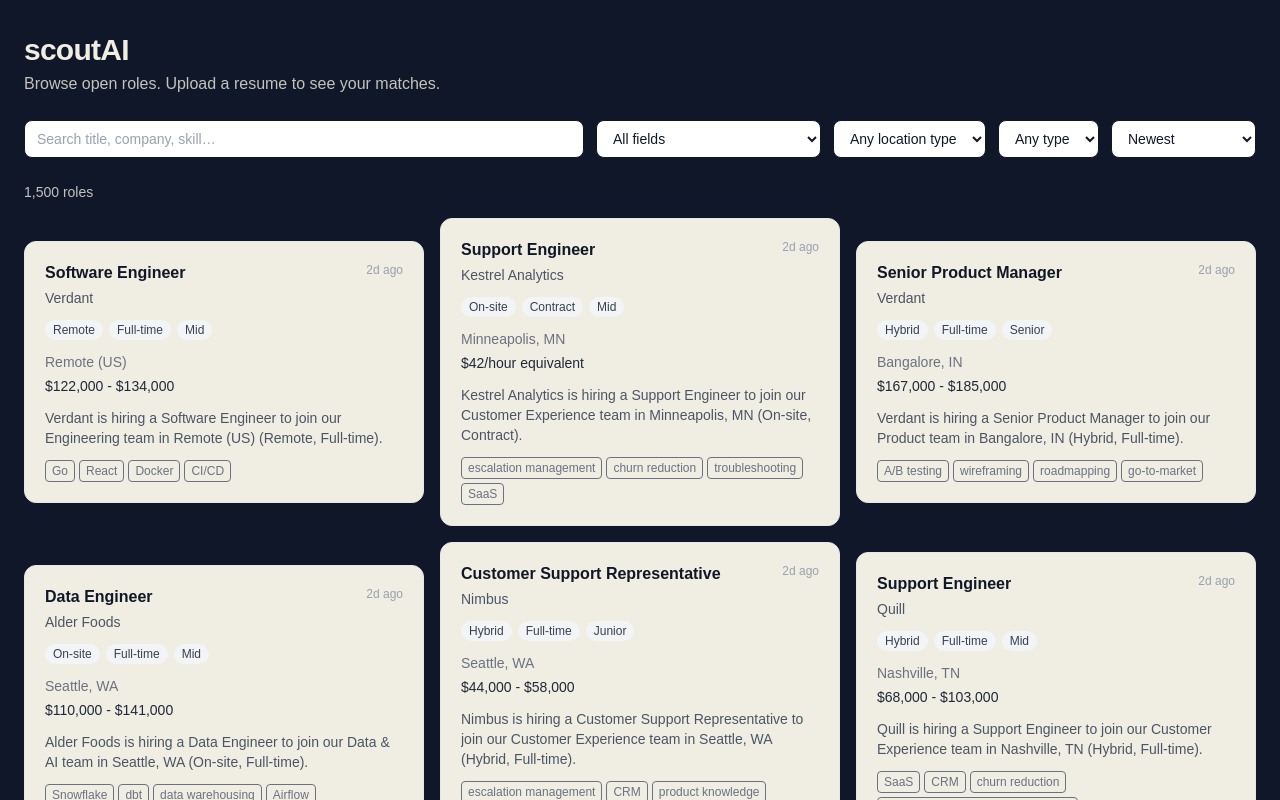
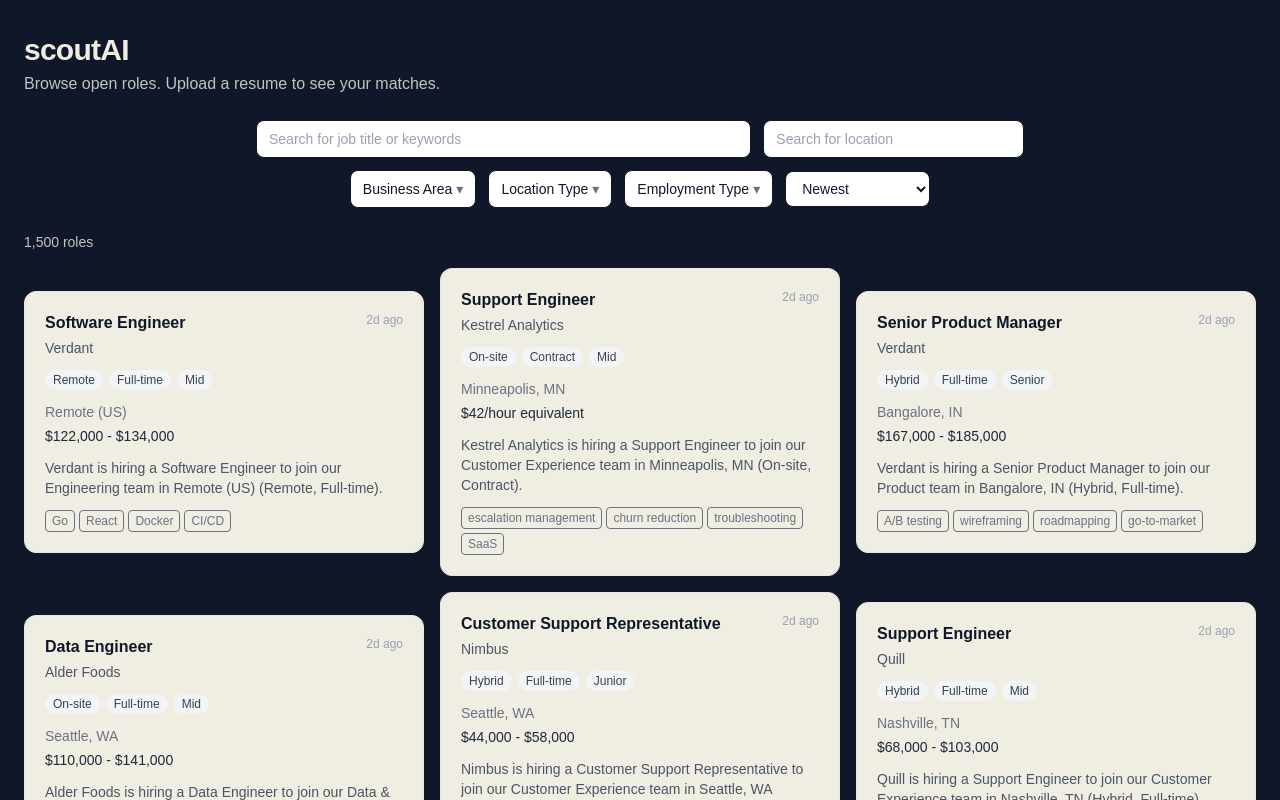
Before and after one commit to MeenakshiMadhu/scoutAI, a Next.js app: page / in a window 1280 px wide. Shown: the top 800 px of the page. Built offline with nearby package versions, Linux system fonts and the light colour scheme.

Commit message:
fixed multiple filter options

```diff
--- a/src/app/api/jobs/route.ts
+++ b/src/app/api/jobs/route.ts
@@ -9,12 +9,19 @@
   let results: Job[] = JOBS;
 
   // ---- structured filters ----
-  const family = p.get("family");
-  const locType = p.get("location_type");
-  const emp = p.get("employment_type");
-  if (family) results = results.filter((j) => j.role_family === family);
-  if (locType) results = results.filter((j) => j.location_type === locType);
-  if (emp) results = results.filter((j) => j.employment_type === emp);
+  const families = p.get("family")?.split(",").filter(Boolean) ?? [];
+  const locTypes = p.get("location_type")?.split(",").filter(Boolean) ?? [];
+  const emps = p.get("employment_type")?.split(",").filter(Boolean) ?? [];
+  const loc = p.get("loc")?.toLowerCase().trim();
+
+  if (families.length)
+    results = results.filter((j) => families.includes(j.role_family));
+  if (locTypes.length)
+    results = results.filter((j) => locTypes.includes(j.location_type));
+  if (emps.length)
+    results = results.filter((j) => emps.includes(j.employment_type));
+  if (loc)
+    results = results.filter((j) => j.location.toLowerCase().includes(loc));
 
   // ---- text search (multi-word, description included, title-priority) ----
   const q = p.get("q")?.toLowerCase().trim();
@@ -27,7 +34,6 @@
       const haystack = [
         j.title,
         j.company,
-        j.location,
         j.department,
         j.skills.join(" "),
         j.description,
--- a/src/app/page.tsx
+++ b/src/app/page.tsx
@@ -2,6 +2,7 @@
 import { useEffect, useState } from "react";
 import JobCard from "@/components/JobCard";
 import JobDetail from "@/components/JobDetail";
+import MultiSelect from "@/components/MultiSelect";
 import { FAMILIES, LOCATION_TYPES, EMPLOYMENT_TYPES, Job } from "@/lib/store";
 
 export default function Home() {
@@ -16,28 +17,28 @@
   const [resumeUploaded] = useState(false);
 
   const [q, setQ] = useState("");
-  const [family, setFamily] = useState("");
-  const [locType, setLocType] = useState("");
-  const [emp, setEmp] = useState("");
+  const [loc, setLoc] = useState("");
+  const [family, setFamily] = useState<string[]>([]);
+  const [locType, setLocType] = useState<string[]>([]);
+  const [emp, setEmp] = useState<string[]>([]);
   const [sort, setSort] = useState("newest");
 
   // reset to page 0 whenever a filter or sort changes
   useEffect(() => {
     setPage(0);
-  }, [q, family, locType, emp, sort]);
+  }, [q, loc, family, locType, emp, sort]);
 
   useEffect(() => {
     const t = setTimeout(async () => {
-      // debounce so typing in search doesn't spam the API
       setLoading(true);
       const params = new URLSearchParams();
       if (q) params.set("q", q);
-      if (family) params.set("family", family);
-      if (locType) params.set("location_type", locType);
-      if (emp) params.set("employment_type", emp);
+      if (loc) params.set("loc", loc);
+      if (family.length) params.set("family", family.join(","));
+      if (locType.length) params.set("location_type", locType.join(","));
+      if (emp.length) params.set("employment_type", emp.join(","));
       params.set("sort", sort);
       params.set("page", String(page));
-
       const d = await fetch(`/api/jobs?${params}`).then((r) => r.json());
       setJobs(d.jobs);
       setTotal(d.total);
@@ -45,7 +46,7 @@
       setLoading(false);
     }, 250);
     return () => clearTimeout(t);
-  }, [q, family, locType, emp, sort, page]);
+  }, [q, loc, family.join(","), locType.join(","), emp.join(","), sort, page]);
 
   const selectClass =
     "border rounded-lg px-3 py-2 text-sm bg-white text-gray-900";
@@ -60,49 +61,44 @@
       </header>
 
       {/* controls */}
-      <div className="flex flex-wrap gap-3 mb-6">
+      <div className="flex flex-col gap-3 mb-6 items-center">
+        {/* row 1: search fields, centered, keyword 2x location */}
+        <div className="flex flex-wrap gap-3 justify-center w-full max-w-3xl">
           <input
             value={q}
             onChange={(e) => setQ(e.target.value)}
-          placeholder="Search title, company, skill…"
-          className="border rounded-lg px-3 py-2 text-sm flex-1 min-w-[220px] bg-white text-gray-900 placeholder:text-gray-400"
+            placeholder="Search for job title or keywords"
+            className="border rounded-lg px-3 py-2 text-sm flex-[2] min-w-[220px] bg-white text-gray-900 placeholder:text-gray-400"
           />
-        <select
-          value={family}
-          onChange={(e) => setFamily(e.target.value)}
-          className={selectClass}
-        >
-          <option value="">All fields</option>
-          {FAMILIES.map((f) => (
-            <option key={f} value={f}>
-              {f}
-            </option>
-          ))}
-        </select>
-        <select
-          value={locType}
-          onChange={(e) => setLocType(e.target.value)}
-          className={selectClass}
-        >
-          <option value="">Any location type</option>
-          {LOCATION_TYPES.map((l) => (
-            <option key={l} value={l}>
-              {l}
-            </option>
-          ))}
-        </select>
-        <select
-          value={emp}
-          onChange={(e) => setEmp(e.target.value)}
-          className={selectClass}
-        >
-          <option value="">Any type</option>
-          {EMPLOYMENT_TYPES.map((e2) => (
-            <option key={e2} value={e2}>
-              {e2}
-            </option>
-          ))}
-        </select>
+          <input
+            value={loc}
+            onChange={(e) => setLoc(e.target.value)}
+            placeholder="Search for location"
+            className="border rounded-lg px-3 py-2 text-sm flex-[1] min-w-[140px] bg-white text-gray-900 placeholder:text-gray-400"
+          />
+        </div>
+
+        {/* row 2: multi-select filters + sort + clear, centered */}
+        <div className="flex flex-wrap gap-3 justify-center items-center">
+          <MultiSelect
+            label="Business Area"
+            options={FAMILIES}
+            selected={family}
+            onChange={setFamily}
+          />
+          <MultiSelect
+            label="Location Type"
+            options={LOCATION_TYPES}
+            selected={locType}
+            onChange={setLocType}
+          />
+          <MultiSelect
+            label="Employment Type"
+            options={EMPLOYMENT_TYPES}
+            selected={emp}
+            onChange={setEmp}
+          />
+
           <select
             value={sort}
             onChange={(e) => setSort(e.target.value)}
@@ -114,6 +110,20 @@
             <option value="pay_low">Pay: low to high</option>
             <option value="title">Title A–Z</option>
           </select>
+
+          {(family.length || locType.length || emp.length) > 0 && (
+            <button
+              onClick={() => {
+                setFamily([]);
+                setLocType([]);
+                setEmp([]);
+              }}
+              className="text-sm px-3 py-2 rounded-lg text-gray-200 hover:text-white underline"
+            >
+              Clear All
+            </button>
+          )}
+        </div>
       </div>
 
       {/* result count */}
--- /dev/null
+++ b/src/components/MultiSelect.tsx
@@ -0,0 +1,58 @@
+"use client";
+import { useState } from "react";
+
+export default function MultiSelect({
+  label,
+  options,
+  selected,
+  onChange,
+}: {
+  label: string;
+  options: string[];
+  selected: string[];
+  onChange: (next: string[]) => void;
+}) {
+  const [open, setOpen] = useState(false);
+
+  function toggle(opt: string) {
+    if (selected.includes(opt)) onChange(selected.filter((o) => o !== opt));
+    else onChange([...selected, opt]);
+  }
+
+  const labelText =
+    selected.length === 0 ? label : `${label} (${selected.length})`;
+
+  return (
+    <div className="relative">
+      <button
+        onClick={() => setOpen((o) => !o)}
+        className="border rounded-lg px-3 py-2 text-sm bg-white text-gray-900 flex items-center gap-1 hover:bg-gray-50"
+      >
+        {labelText}
+        <span className="text-gray-500">▾</span>
+      </button>
+
+      {open && (
+        <>
+          <div className="fixed inset-0 z-10" onClick={() => setOpen(false)} />
+          <div className="absolute left-0 mt-1 min-w-[200px] max-h-72 overflow-y-auto bg-white border rounded-lg shadow-lg z-20 py-1">
+            {options.map((opt) => (
+              <label
+                key={opt}
+                className="flex items-center gap-2 px-3 py-2 text-sm text-gray-900 hover:bg-gray-50 cursor-pointer"
+              >
+                <input
+                  type="checkbox"
+                  checked={selected.includes(opt)}
+                  onChange={() => toggle(opt)}
+                  className="accent-blue-600"
+                />
+                {opt}
+              </label>
+            ))}
+          </div>
+        </>
+      )}
+    </div>
+  );
+}
```
Lines whose indentation alone changed are shown as unchanged.
